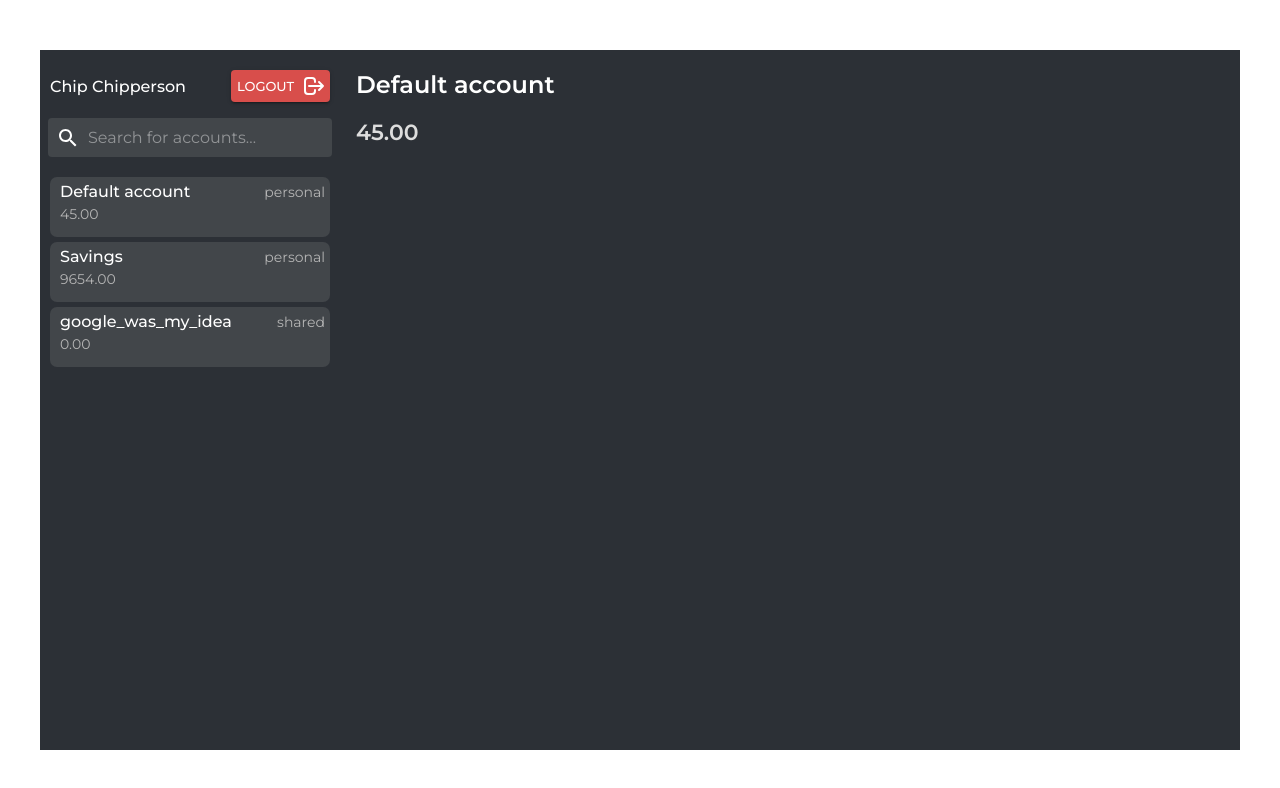
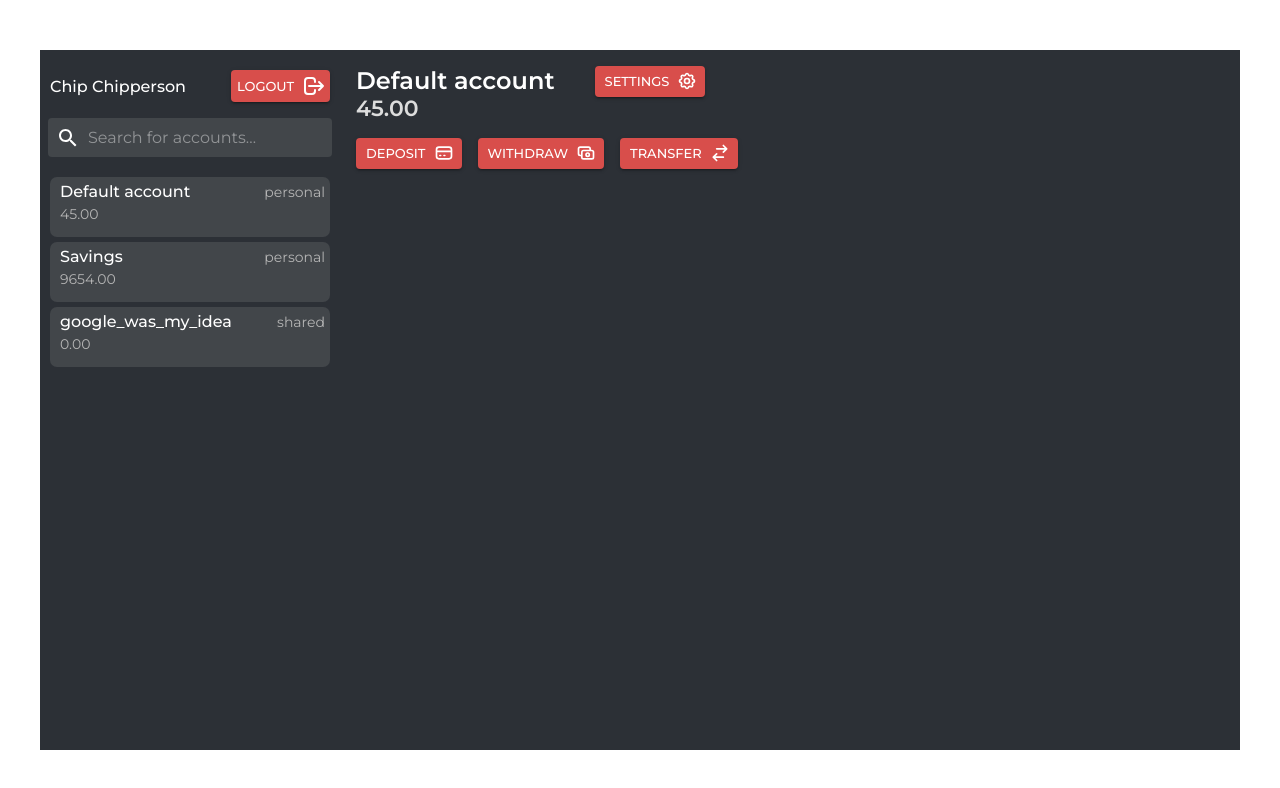
Before and after one commit to derletzteritter/ei-banking, a React (Create React App) app in the folder web/: page / in a window 1280 px wide. Shown: the top 788 px of the page. Built offline with nearby package versions, Linux system fonts and the light colour scheme; no server answers.

Commit message:
fix some stuff

```diff
--- a/web/src/features/Details/AccountDetails.tsx
+++ b/web/src/features/Details/AccountDetails.tsx
@@ -1,20 +1,33 @@
 import React from 'react';
-import { Box, CircularProgress } from "@mui/material";
+import { Box, Button, CircularProgress, Stack } from "@mui/material";
 import { useActiveAccountValue } from "../Accounts/state/accounts.state";
 import { AccountBalance, AccountName } from "./styles/Details.styles";
+import { detailsIcons } from "../../icons/svgProvider";
 
 const AccountDetails: React.FC = () => {
 	const activeAccount = useActiveAccountValue();
 
 	if (!activeAccount) {
-		return <CircularProgress />
+		return <CircularProgress/>
 	}
 
 	return (
 		<Box ml={2}>
-			<Box>
-				<AccountName>{activeAccount.accountName}</AccountName>
-				<AccountBalance>{activeAccount.balance}</AccountBalance>
+			<Box mt={2}>
+				<Stack direction="row" spacing={5}>
+					<Box>
+						<AccountName>{activeAccount.accountName}</AccountName>
+						<AccountBalance>{activeAccount.balance}</AccountBalance>
+					</Box>
+					<Box>
+						<Button endIcon={detailsIcons.cog} size="small" variant="contained">Settings</Button>
+					</Box>
+				</Stack>
+				<Stack mt={2} direction="row" spacing={2}>
+					<Button size="small" variant="contained" endIcon={detailsIcons.deposit}>Deposit</Button>
+					<Button size="small" variant="contained" endIcon={detailsIcons.withdraw}>Withdraw</Button>
+					<Button size="small" variant="contained" endIcon={detailsIcons.transfer}>Transfer</Button>
+				</Stack>
 			</Box>
 		</Box>
 	)
--- a/web/src/features/Details/styles/Details.styles.tsx
+++ b/web/src/features/Details/styles/Details.styles.tsx
@@ -3,6 +3,7 @@ import { styled } from "@mui/material";
 export const AccountName = styled('h2')({
 	color: '#fff',
 	fontSize: 24,
+	margin: 0,
 })
 
 export const AccountBalance = styled('h4')({
--- a/web/src/icons/svgProvider.tsx
+++ b/web/src/icons/svgProvider.tsx
@@ -9,3 +9,31 @@ export const headerIcons = {
 		</svg>
 	)
 }
+
+export const detailsIcons = {
+	cog: (
+		<svg xmlns="http://www.w3.org/2000/svg" width="20" height="20" fill="none" viewBox="0 0 24 24" stroke="currentColor"
+		     strokeWidth={2}>
+			<path strokeLinecap="round" strokeLinejoin="round"
+			      d="M10.325 4.317c.426-1.756 2.924-1.756 3.35 0a1.724 1.724 0 002.573 1.066c1.543-.94 3.31.826 2.37 2.37a1.724 1.724 0 001.065 2.572c1.756.426 1.756 2.924 0 3.35a1.724 1.724 0 00-1.066 2.573c.94 1.543-.826 3.31-2.37 2.37a1.724 1.724 0 00-2.572 1.065c-.426 1.756-2.924 1.756-3.35 0a1.724 1.724 0 00-2.573-1.066c-1.543.94-3.31-.826-2.37-2.37a1.724 1.724 0 00-1.065-2.572c-1.756-.426-1.756-2.924 0-3.35a1.724 1.724 0 001.066-2.573c-.94-1.543.826-3.31 2.37-2.37.996.608 2.296.07 2.572-1.065z"/>
+			<path strokeLinecap="round" strokeLinejoin="round" d="M15 12a3 3 0 11-6 0 3 3 0 016 0z"/>
+		</svg>
+	),
+	withdraw: (
+		<svg xmlns="http://www.w3.org/2000/svg" width="20" height="20" fill="none" viewBox="0 0 24 24" stroke="currentColor"
+		     strokeWidth={2}>
+			<path strokeLinecap="round" strokeLinejoin="round"
+			      d="M17 9V7a2 2 0 00-2-2H5a2 2 0 00-2 2v6a2 2 0 002 2h2m2 4h10a2 2 0 002-2v-6a2 2 0 00-2-2H9a2 2 0 00-2 2v6a2 2 0 002 2zm7-5a2 2 0 11-4 0 2 2 0 014 0z"/>
+		</svg>
+	),
+	deposit: (
+		<svg xmlns="http://www.w3.org/2000/svg" width="20" height="20" fill="none" viewBox="0 0 24 24" stroke="currentColor" strokeWidth={2}>
+			<path strokeLinecap="round" strokeLinejoin="round" d="M3 10h18M7 15h1m4 0h1m-7 4h12a3 3 0 003-3V8a3 3 0 00-3-3H6a3 3 0 00-3 3v8a3 3 0 003 3z" />
+		</svg>
+	),
+	transfer: (
+		<svg xmlns="http://www.w3.org/2000/svg" width="20" height="20" fill="none" viewBox="0 0 24 24" stroke="currentColor" strokeWidth={2}>
+			<path strokeLinecap="round" strokeLinejoin="round" d="M8 7h12m0 0l-4-4m4 4l-4 4m0 6H4m0 0l4 4m-4-4l4-4" />
+		</svg>
+	)
+}
```
Also changed, not shown: 2 other files (tests, documents, lock files or other folders).
